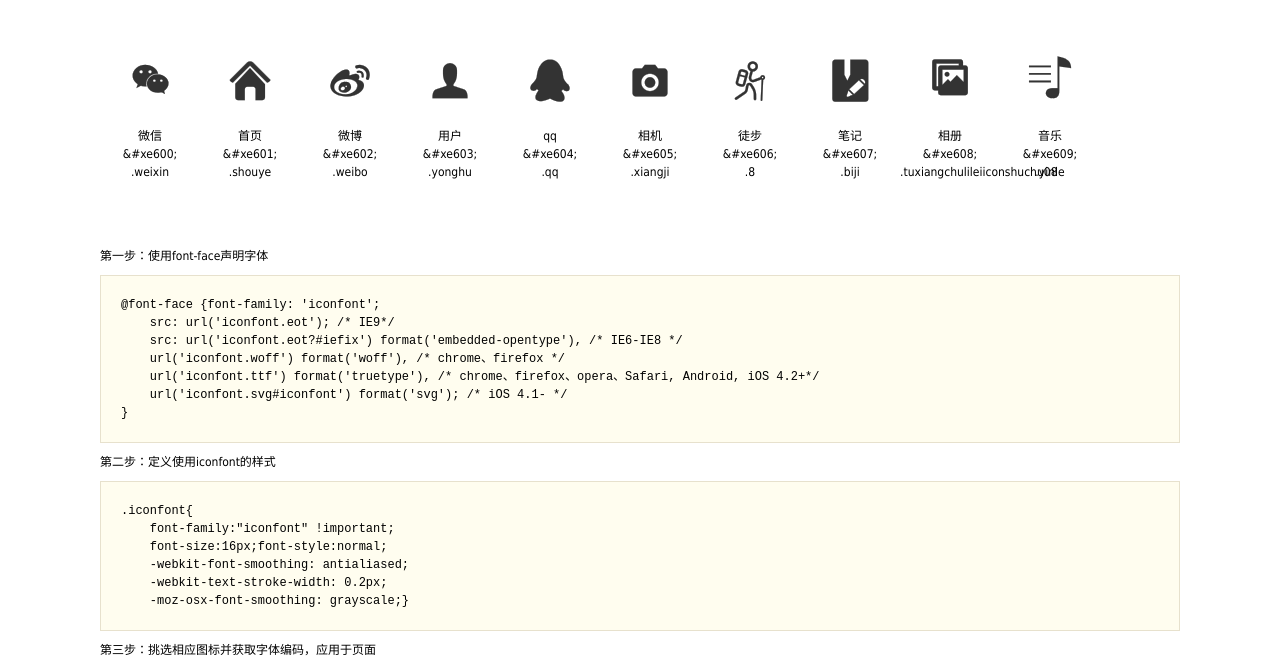
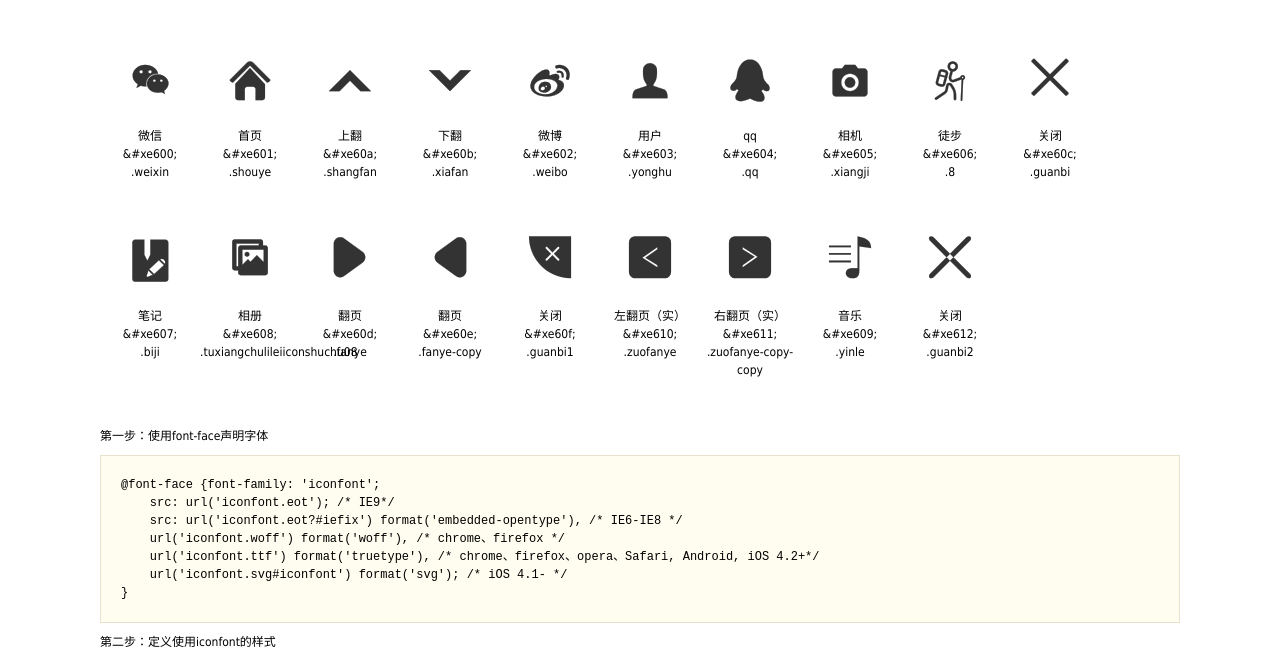
Before and after one commit to taodada/taodada.github.io, a plain HTML site: page fonts/icon/demo.html in a window 1280 px wide. Shown: the part 88-746 px from the top of the page. Drawn offline with Linux system fonts and the light colour scheme.

Commit message:
icon
icon

```diff
--- a/fonts/icon/demo.html
+++ b/fonts/icon/demo.html
@@ -24,6 +24,20 @@
                     <div class="name">首页</div>
                     <div class="code">&amp;#xe601;</div>
                     <div class="fontclass">.shouye</div>
+                </li>
+
+                <li>
+                <i class="icon iconfont">&#xe60a;</i>
+                    <div class="name">上翻</div>
+                    <div class="code">&amp;#xe60a;</div>
+                    <div class="fontclass">.shangfan</div>
+                </li>
+
+                <li>
+                <i class="icon iconfont">&#xe60b;</i>
+                    <div class="name">下翻</div>
+                    <div class="code">&amp;#xe60b;</div>
+                    <div class="fontclass">.xiafan</div>
                 </li>
 
                 <li>
@@ -62,6 +76,13 @@
                 </li>
 
                 <li>
+                <i class="icon iconfont">&#xe60c;</i>
+                    <div class="name">关闭</div>
+                    <div class="code">&amp;#xe60c;</div>
+                    <div class="fontclass">.guanbi</div>
+                </li>
+
+                <li>
                 <i class="icon iconfont">&#xe607;</i>
                     <div class="name">笔记</div>
                     <div class="code">&amp;#xe607;</div>
@@ -76,10 +97,52 @@
                 </li>
 
                 <li>
+                <i class="icon iconfont">&#xe60d;</i>
+                    <div class="name">翻页</div>
+                    <div class="code">&amp;#xe60d;</div>
+                    <div class="fontclass">.fanye</div>
+                </li>
+
+                <li>
+                <i class="icon iconfont">&#xe60e;</i>
+                    <div class="name">翻页</div>
+                    <div class="code">&amp;#xe60e;</div>
+                    <div class="fontclass">.fanye-copy</div>
+                </li>
+
+                <li>
+                <i class="icon iconfont">&#xe60f;</i>
+                    <div class="name">关闭</div>
+                    <div class="code">&amp;#xe60f;</div>
+                    <div class="fontclass">.guanbi1</div>
+                </li>
+
+                <li>
+                <i class="icon iconfont">&#xe610;</i>
+                    <div class="name">左翻页（实）</div>
+                    <div class="code">&amp;#xe610;</div>
+                    <div class="fontclass">.zuofanye</div>
+                </li>
+
+                <li>
+                <i class="icon iconfont">&#xe611;</i>
+                    <div class="name">右翻页（实）</div>
+                    <div class="code">&amp;#xe611;</div>
+                    <div class="fontclass">.zuofanye-copy-copy</div>
+                </li>
+
+                <li>
                 <i class="icon iconfont">&#xe609;</i>
                     <div class="name">音乐</div>
                     <div class="code">&amp;#xe609;</div>
                     <div class="fontclass">.yinle</div>
+                </li>
+
+                <li>
+                <i class="icon iconfont">&#xe612;</i>
+                    <div class="name">关闭</div>
+                    <div class="code">&amp;#xe612;</div>
+                    <div class="fontclass">.guanbi2</div>
                 </li>
 
         </ul>
--- a/fonts/icon/iconfont.css
+++ b/fonts/icon/iconfont.css
@@ -1,10 +1,10 @@
 
 @font-face {font-family: "iconfont";
-  src: url('iconfont.eot?t=1466143505'); /* IE9*/
-  src: url('iconfont.eot?t=1466143505#iefix') format('embedded-opentype'), /* IE6-IE8 */
-  url('iconfont.woff?t=1466143505') format('woff'), /* chrome, firefox */
-  url('iconfont.ttf?t=1466143505') format('truetype'), /* chrome, firefox, opera, Safari, Android, iOS 4.2+*/
-  url('iconfont.svg?t=1466143505#iconfont') format('svg'); /* iOS 4.1- */
+  src: url('iconfont.eot?t=1466176708'); /* IE9*/
+  src: url('iconfont.eot?t=1466176708#iefix') format('embedded-opentype'), /* IE6-IE8 */
+  url('iconfont.woff?t=1466176708') format('woff'), /* chrome, firefox */
+  url('iconfont.ttf?t=1466176708') format('truetype'), /* chrome, firefox, opera, Safari, Android, iOS 4.2+*/
+  url('iconfont.svg?t=1466176708#iconfont') format('svg'); /* iOS 4.1- */
 }
 
 .iconfont {
@@ -17,11 +17,20 @@
 }
 .icon-weixin:before { content: "\e600"; }
 .icon-shouye:before { content: "\e601"; }
+.icon-shangfan:before { content: "\e60a"; }
+.icon-xiafan:before { content: "\e60b"; }
 .icon-weibo:before { content: "\e602"; }
 .icon-yonghu:before { content: "\e603"; }
 .icon-qq:before { content: "\e604"; }
 .icon-xiangji:before { content: "\e605"; }
 .icon-8:before { content: "\e606"; }
+.icon-guanbi:before { content: "\e60c"; }
 .icon-biji:before { content: "\e607"; }
 .icon-tuxiangchulileiiconshuchu08:before { content: "\e608"; }
+.icon-fanye:before { content: "\e60d"; }
+.icon-fanye-copy:before { content: "\e60e"; }
+.icon-guanbi1:before { content: "\e60f"; }
+.icon-zuofanye:before { content: "\e610"; }
+.icon-zuofanye-copy-copy:before { content: "\e611"; }
 .icon-yinle:before { content: "\e609"; }
+.icon-guanbi2:before { content: "\e612"; }
```
Also changed, not shown: fonts/icon/iconfont.svg, fonts/icon/iconfont.ttf, fonts/icon/iconfont.woff, 1 other file.
